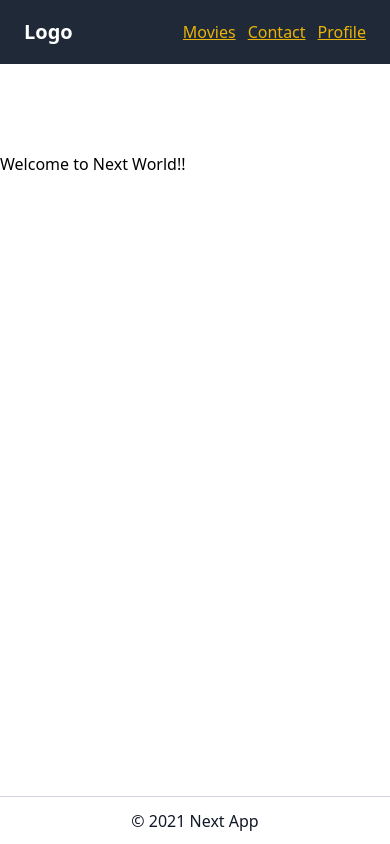
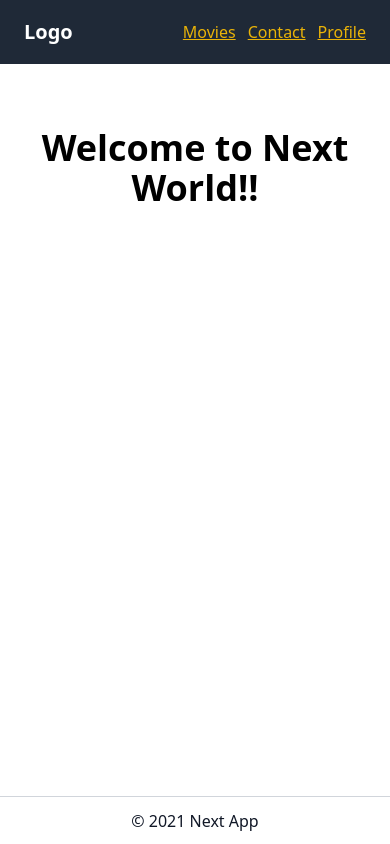
Before and after one commit to alamariful1727/nextjs-test-app, a Next.js app: page / in a window 390 px wide. Built offline with nearby package versions, Linux system fonts and the light colour scheme.

Commit message:
Minor css fixed

```diff
--- a/components/Layout.tsx
+++ b/components/Layout.tsx
@@ -34,7 +34,7 @@ const Layout = ({ children }: props) => {
             </Link>
           </div>
         </header>
-        <div className="flex-1 py-6 my-16 sm:py-0 container mx-auto">{children}</div>
+        <div className="flex-1 px-6 my-16 sm:px-0 container mx-auto">{children}</div>
         <footer className="h-12 flex justify-center items-center border-t border-gray-300">
           <p className="text-gray-900 font-medium">© 2021 {App_Title}</p>
         </footer>
--- a/pages/index.tsx
+++ b/pages/index.tsx
@@ -7,7 +7,7 @@ const Home = () => {
       <Head>
         <title>{App_Title}</title>
       </Head>
-      <h1>Welcome to Next World!!</h1>
+      <h1 className="text-4xl text-center font-semibold">Welcome to Next World!!</h1>
     </div>
   );
 };
```
